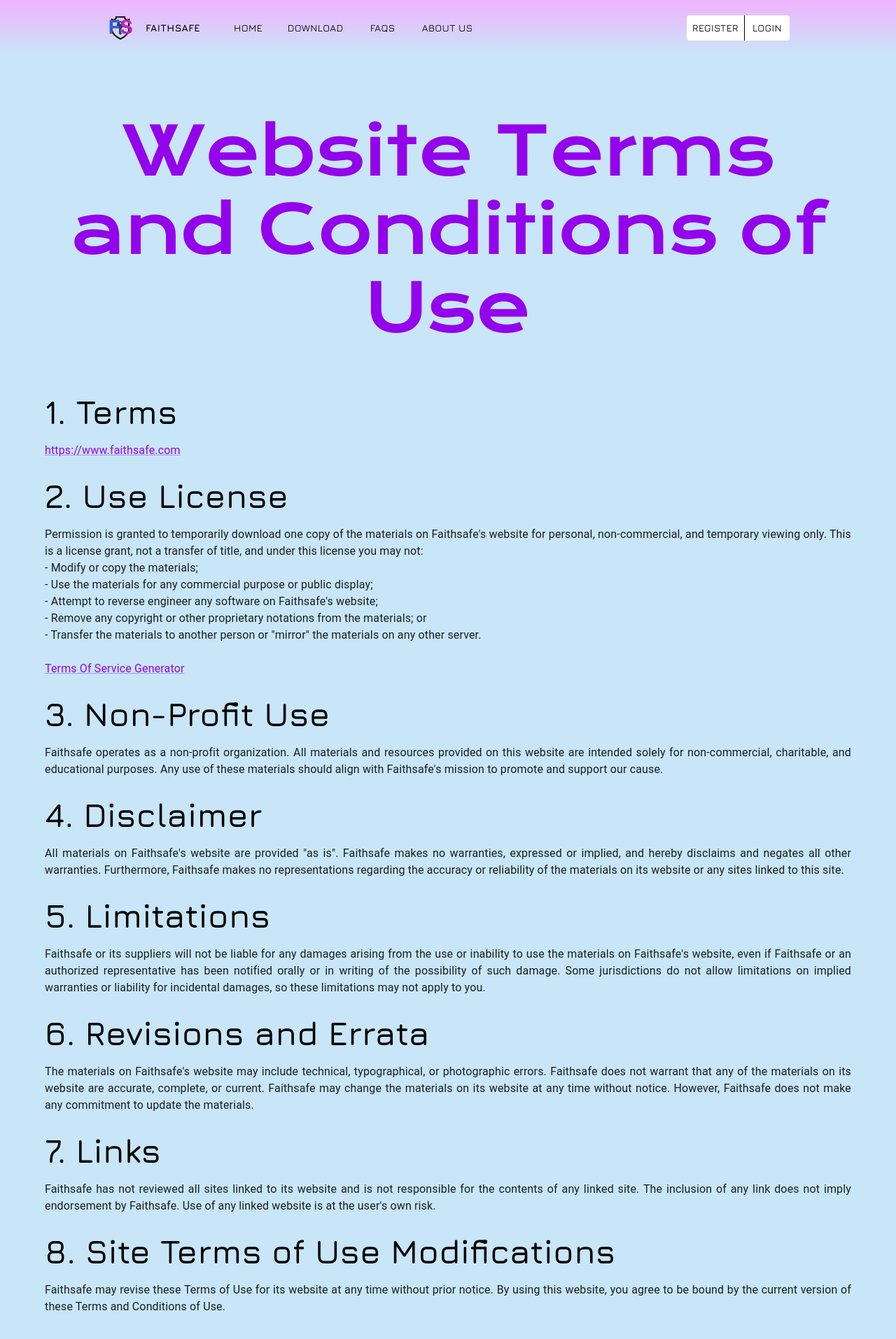
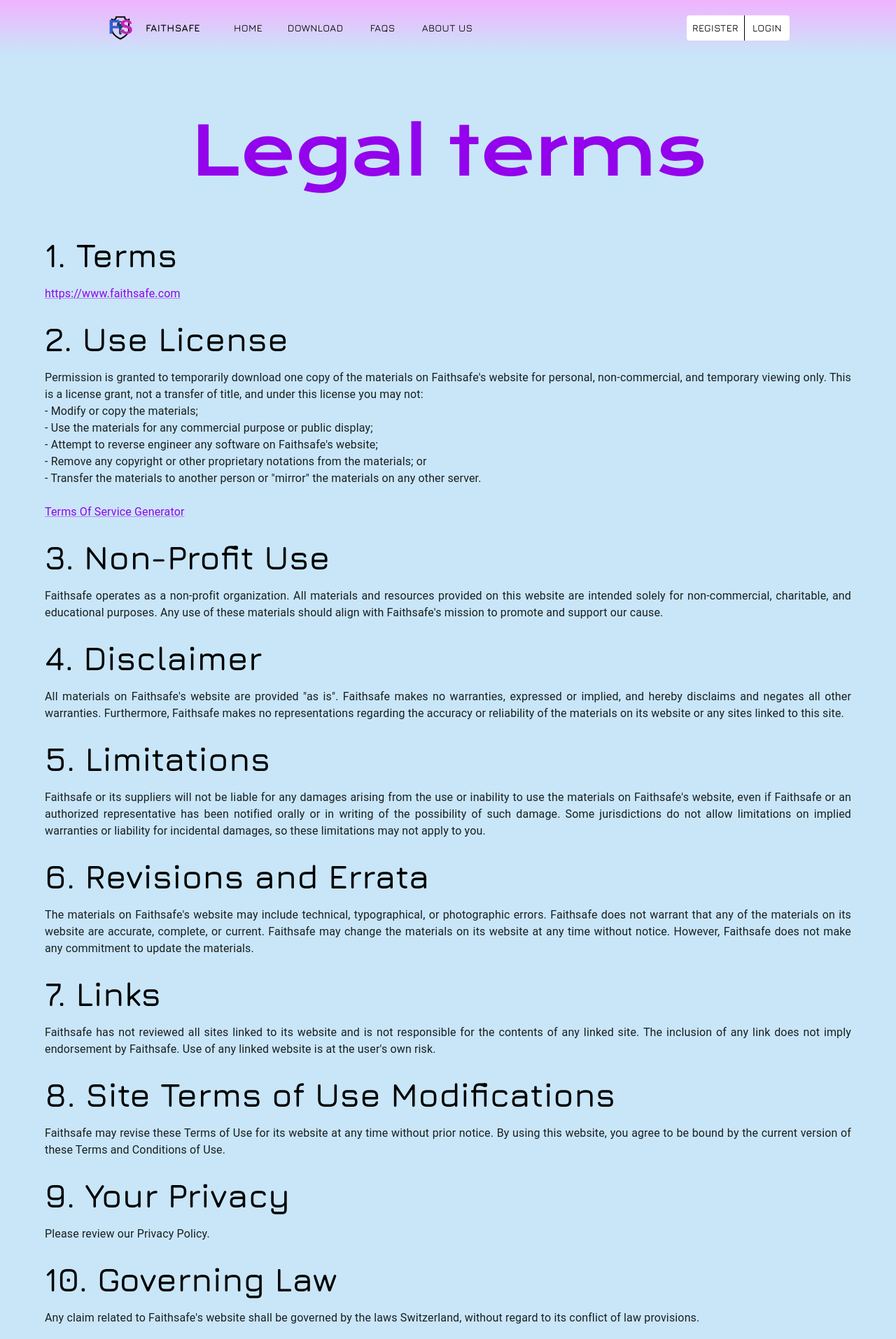
Before and after one commit to Gipfelienjoyer/-FaithSafeWeb, a React (Create React App) app: page /tos in a window 1280 px wide. Shown: the top 1914 px of the page at 70% size. Built offline with nearby package versions, Linux system fonts and the light colour scheme.

Commit message:
added some hotfixes

```diff
--- a/src/04-pages/tos.tsx
+++ b/src/04-pages/tos.tsx
@@ -2,7 +2,7 @@
 import { Box, Container, Typography, Link } from '@mui/material';
 
 const data = {
-    title: "Website Terms and Conditions of Use",
+    title: "Legal terms",
     sections: [
         {
             heading: "1. Terms",
@@ -49,7 +49,7 @@
         },
         {
             heading: "10. Governing Law",
-            text: `Any claim related to Faithsafe's website shall be governed by the laws of [your state or country], without regard to its conflict of law provisions.`
+            text: `Any claim related to Faithsafe's website shall be governed by the laws Switzerland, without regard to its conflict of law provisions.`
         }
     ]
 };
```
